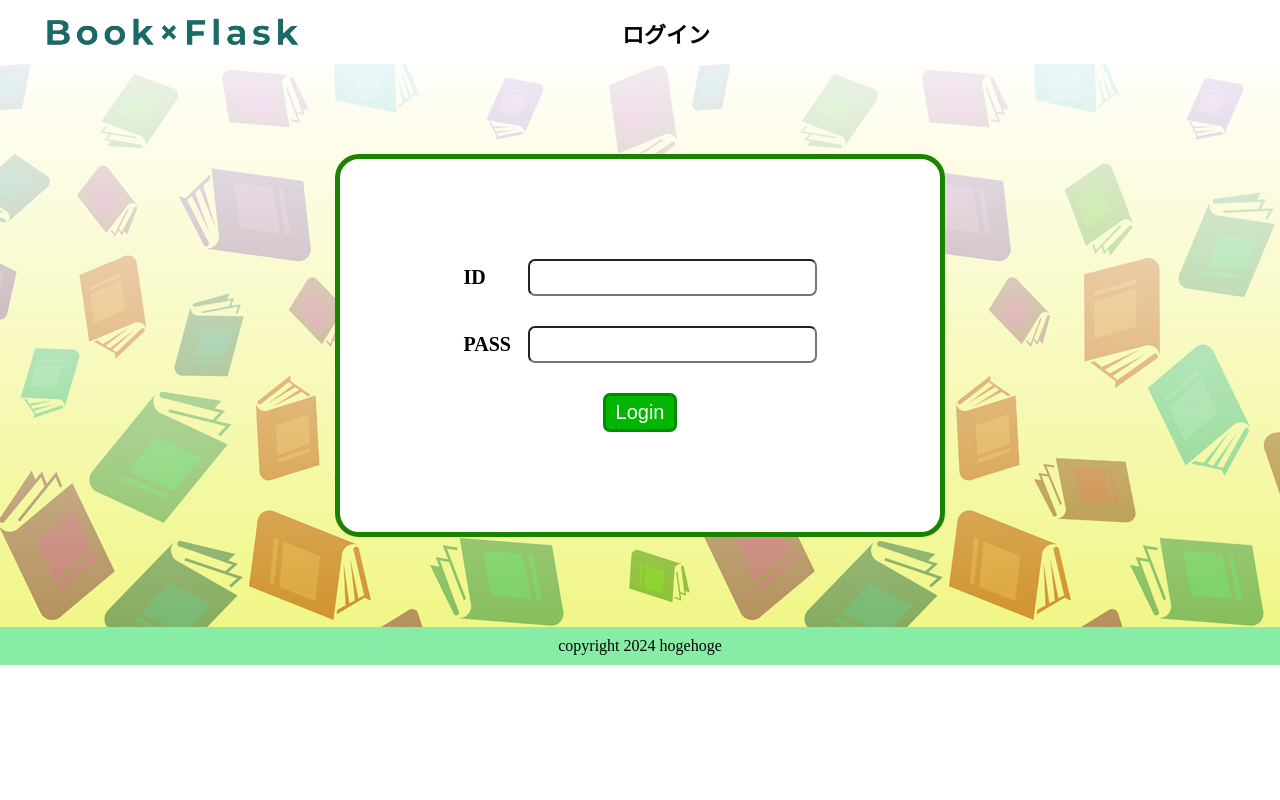
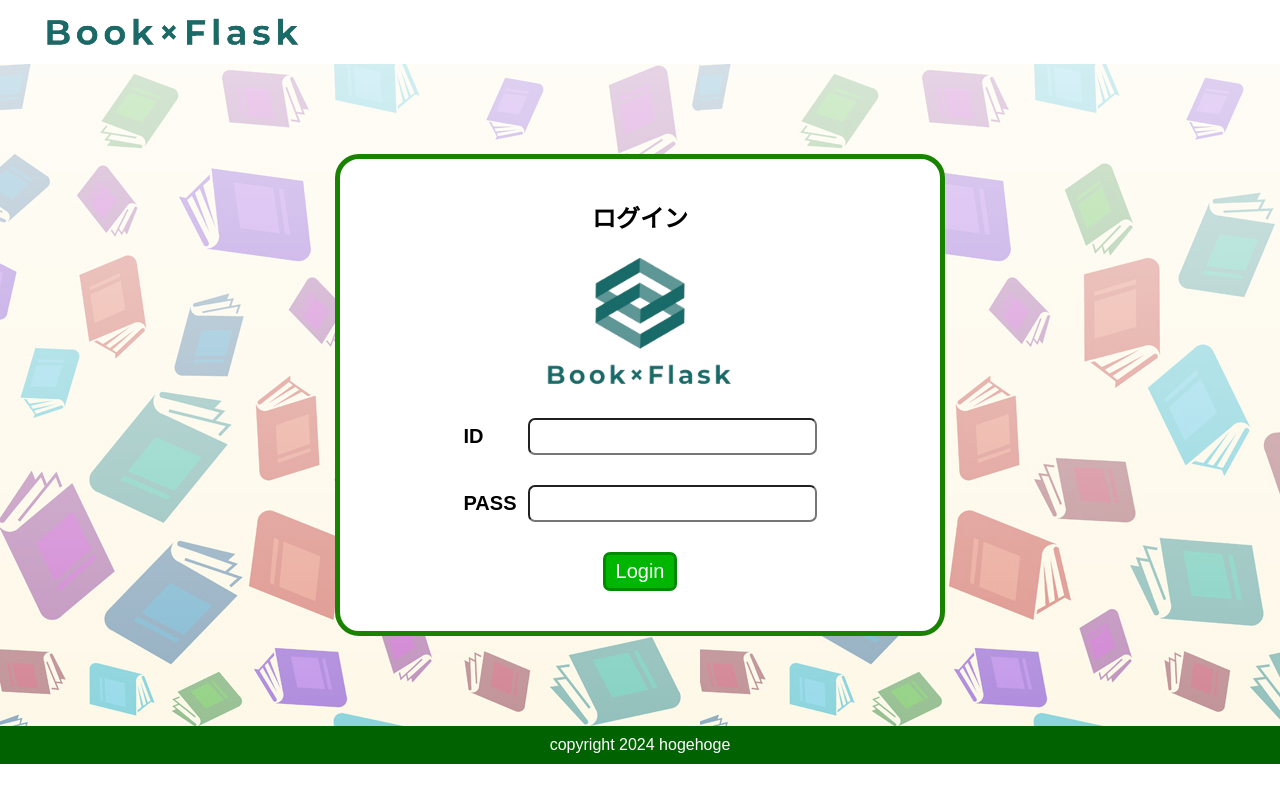
Before and after one commit to TakaHasui/FlaskSample, a Flask app: page /login in a window 1280 px wide. Run offline with Flask 3, Linux system fonts and the light colour scheme.

Commit message:
ログイン画面修正 ファビコン修正

```diff
--- a/static/style/common.css
+++ b/static/style/common.css
@@ -1,10 +1,16 @@
 body {
   margin: 0;
   padding: 0;
+  font-family: "メイリオ", "Meiryo", "Hiragino Kaku Gothic ProN",
+    "ヒラギノ角ゴ ProN W3", sans-serif;
 }
 
 header {
   height: 64px;
+
+  & h1 {
+    margin: 0;
+  }
 
   & .headerFlex {
     display: flex;
@@ -14,12 +20,6 @@ header {
     width: 95%;
     max-width: 1360px;
     margin: 0 auto;
-
-    & h1 {
-      font-size: 22px;
-      display: inline-block;
-      width: 316px;
-    }
   }
 
   & .headerLeft {
@@ -68,9 +68,13 @@ footer {
   width: 100%;
 
   & .footer_bar {
-    background-color: #87eda6;
+    color: #fff;
     padding: 10px 0;
     text-align: center;
     width: 100%;
   }
 }
+
+.baseColor {
+  background-color: #006200;
+}
--- a/static/style/login.css
+++ b/static/style/login.css
@@ -1,9 +1,13 @@
+h2 {
+  margin: 20px auto 0;
+}
+
 #login {
   margin: 0;
   padding: 80px 0;
   background-image: linear-gradient(
-      rgba(255, 255, 255, 0.9),
-      rgba(229, 251, 60, 0.5)
+      rgba(255, 255, 255, 0.8),
+      rgba(255, 255, 255, 0.5)
     ),
     url(../image/common/bgImage01.jpg);
 
@@ -11,11 +15,15 @@
     background-color: #fff;
     border: 5px solid #198300;
     border-radius: 24px;
-    padding: 100px 0;
+    padding: 20px 0 40px;
 
     margin: 10px auto;
     text-align: center;
     width: 600px;
+
+    & img {
+      width: 220px;
+    }
 
     & > div {
       margin: 0 auto 30px;
--- a/templates/layout.html
+++ b/templates/layout.html
@@ -16,7 +16,9 @@
     <header>
         <div class="headerFlex">
             <div class="headerLeft">
-                <img src="../static/image/common/logo03.png" alt-"Book × Flask"/>
+                <h1>
+                    <img src="../static/image/common/logo03.png" alt="Book × Flask"/>
+                </h1>
                 {% if session['id'] %}
                     <span>ようこそ {{ session['id'] }} さん</span>
                 {% endif %}
@@ -44,7 +46,7 @@
 
     <footer>
         {% block footer %}{% endblock %}
-        <div class="footer_bar">
+        <div class="footer_bar baseColor">
             copyright 2024 hogehoge
         </div>
     </footer>
--- a/templates/login.html
+++ b/templates/login.html
@@ -10,12 +10,13 @@
 {% endblock %}
 
 {% block head %}
-<h1>ログイン</h1>
 {% endblock %}
 
 {% block content %}
 <section id="login">
     <form method="post" action='/login'>
+        <h2>ログイン</h2>
+        <img src="../static/image/common/logo01.png" alt="Book × Flask"/>
         <div>
             <span>ID</span><input type="text" name="id">
         </div>
```
Also changed, not shown: static/image/common/favicon.ico.
